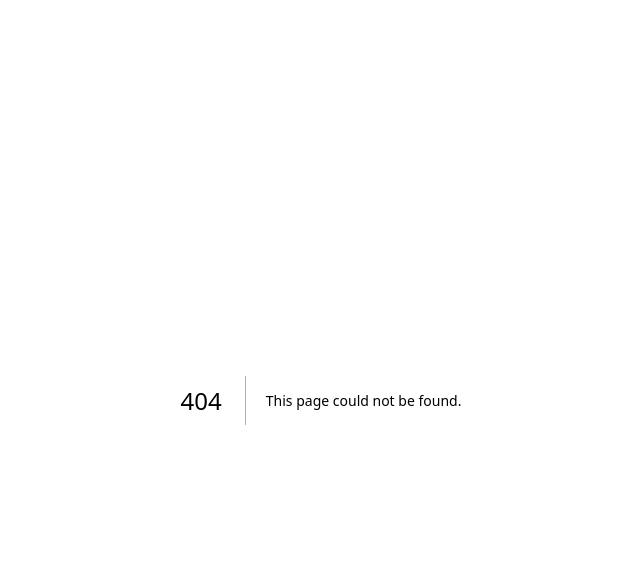
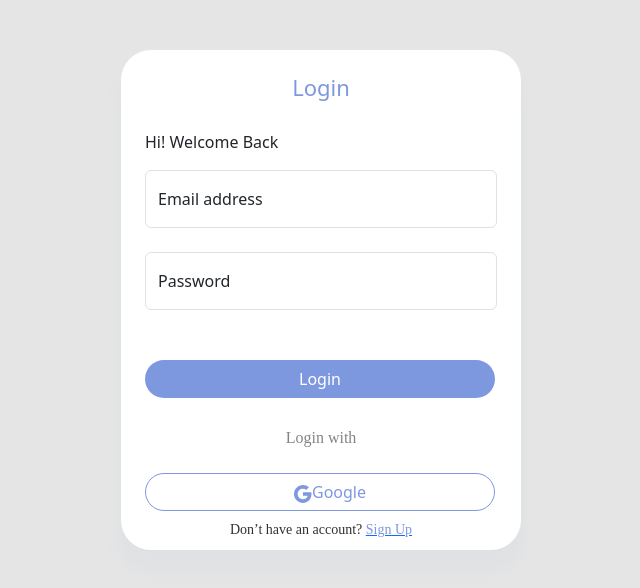
Before and after one commit to khdrali/realtime-chat, a Next.js app: page /auth/login in a window 1280 px wide. Before the commit this address had no page. Shown: the top 588 px of the page, without its empty margins (319-959 px from the left). Built offline with nearby package versions, Linux system fonts and the light colour scheme.

Commit message:
[ADD]login & register page

```diff
--- a/package.json
+++ b/package.json
@@ -14,6 +14,7 @@
     "@mui/material": "^5.11.10",
     "@mui/styled-engine-sc": "^5.11.9",
     "@next/font": "13.1.6",
+    "bootstrap": "^5.3.0-alpha2",
     "emoji-picker-react": "^4.4.7",
     "eslint": "8.34.0",
     "eslint-config-next": "13.1.6",
@@ -21,6 +22,7 @@
     "next": "13.1.6",
     "react": "18.2.0",
     "react-dom": "18.2.0",
+    "sass": "^1.60.0",
     "styled-components": "^5.3.6"
   }
 }
--- a/src/pages/_app.js
+++ b/src/pages/_app.js
@@ -1,5 +1,6 @@
-import '@/styles/globals.css'
+import "@/styles/globals.css";
+import "bootstrap/dist/css/bootstrap.css";
 
 export default function App({ Component, pageProps }) {
-  return <Component {...pageProps} />
+  return <Component {...pageProps} />;
 }
--- /dev/null
+++ b/src/pages/auth/login.js
@@ -0,0 +1,49 @@
+import React from "react";
+import Link from "next/link";
+import style from "@/styles/login.module.scss";
+import google from "public/images/google.svg";
+
+export default function Login() {
+  return (
+    <>
+      <div className={style.main}>
+        <div className={style.content}>
+          <div className={`p-4 ${style.border}`}>
+            <h3>Login</h3>
+            <p>Hi! Welcome Back</p>
+            <div class="form-floating mb-4">
+              <input
+                type="email"
+                class="form-control"
+                id="floatingInput"
+                placeholder="name@example.com"
+              />
+              <label for="floatingInput">Email address</label>
+            </div>
+            <div class="form-floating">
+              <input
+                type="password"
+                class="form-control"
+                id="floatingPassword"
+                placeholder="Password"
+              />
+              <label for="floatingPassword">Password</label>
+            </div>
+            <button className={`btn ${style.login}`}>Login</button>
+            <p className={style.with}>Login with</p>
+            <button className={`btn ${style.google}`}>
+              <img src={google.src}></img>
+              Google
+            </button>
+            <h5>
+              Don’t have an account?{" "}
+              <Link href="/auth/register">
+                <span>Sign Up</span>
+              </Link>
+            </h5>
+          </div>
+        </div>
+      </div>
+    </>
+  );
+}
--- /dev/null
+++ b/src/styles/login.module.scss
@@ -0,0 +1,75 @@
+.main{
+    background: #E5E5E5;
+    height: 100vh;
+
+    .content{
+        display: flex;
+        justify-content: center;
+        align-items: center;
+    }
+
+    .border{
+        background: #FFFFFF;
+        width: 400px;
+        height: 500px;
+        margin-top: 50px;
+        box-shadow: 0px 20px 20px rgba(126, 152, 223, 0.05);
+        border-radius: 30px;
+    }
+
+    h3{
+        text-align: center;
+        margin-bottom: 30px;
+        font-style: normal;
+        font-weight: 500;
+        font-size: 22px;
+        line-height: 26px;
+        color: #7E98DF;
+    }
+
+    .login{
+        background: #7E98DF;
+        border-radius: 70px;
+        color: #FFFFFF;
+        width: 350px;
+        margin-top: 50px;
+    }
+
+    .with{
+        font-family: 'Rubik';
+        font-style: normal;
+        font-weight: 400;
+        font-size: 16px;
+        line-height: 19px;
+        text-align: center;
+        color: #848484;
+        margin-top: 30px;
+    }
+
+    img{
+        margin-left: 20px;
+    }
+
+    .google{
+        background: #FFFFFF;
+        border: 1px solid #7E98DF;
+        border-radius: 70px;
+        color: #7E98DF;
+        width: 350px;
+        margin-top: 10px;
+    }
+
+    h5{
+        font-family: 'Rubik';
+        font-style: normal;
+        font-weight: 400;
+        font-size: 14px;
+        line-height: 17px;
+        color: #313131;
+        margin-top: 10px;
+        text-align: center;
+    }
+    span{
+        color: #7E98DF
+    }
+}
--- /dev/null
+++ b/src/styles/register.module.scss
@@ -0,0 +1,75 @@
+.main{
+    background: #E5E5E5;
+    height: 100vh;
+
+    .content{
+        display: flex;
+        justify-content: center;
+        align-items: center;
+    }
+
+    .border{
+        background: #FFFFFF;
+        width: 400px;
+        height: 590px;
+        margin-top: 20px;
+        box-shadow: 0px 20px 20px rgba(126, 152, 223, 0.05);
+        border-radius: 30px;
+    }
+
+    h3{
+        text-align: center;
+        margin-bottom: 30px;
+        font-style: normal;
+        font-weight: 500;
+        font-size: 22px;
+        line-height: 26px;
+        color: #7E98DF;
+    }
+
+    .login{
+        background: #7E98DF;
+        border-radius: 70px;
+        color: #FFFFFF;
+        width: 350px;
+        margin-top: 50px;
+    }
+
+    .with{
+        font-family: 'Rubik';
+        font-style: normal;
+        font-weight: 400;
+        font-size: 16px;
+        line-height: 19px;
+        text-align: center;
+        color: #848484;
+        margin-top: 30px;
+    }
+
+    img{
+        margin-left: 20px;
+    }
+
+    .google{
+        background: #FFFFFF;
+        border: 1px solid #7E98DF;
+        border-radius: 70px;
+        color: #7E98DF;
+        width: 350px;
+        margin-top: 10px;
+    }
+
+    h5{
+        font-family: 'Rubik';
+        font-style: normal;
+        font-weight: 400;
+        font-size: 14px;
+        line-height: 17px;
+        color: #313131;
+        margin-top: 10px;
+        text-align: center;
+    }
+    span{
+        color: #7E98DF
+    }
+}
```
Also changed, not shown: src/pages/auth/register.js (added, +58 -0 lines), public/images/google.svg (added), 1 other file (tests, documents, lock files or other folders).
